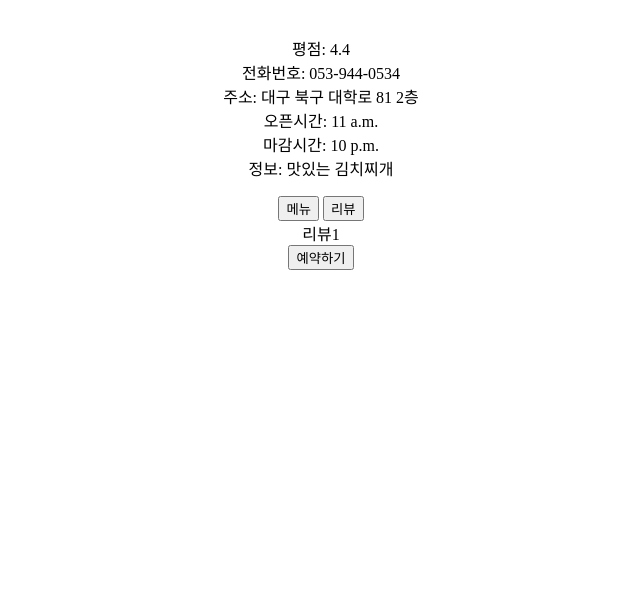
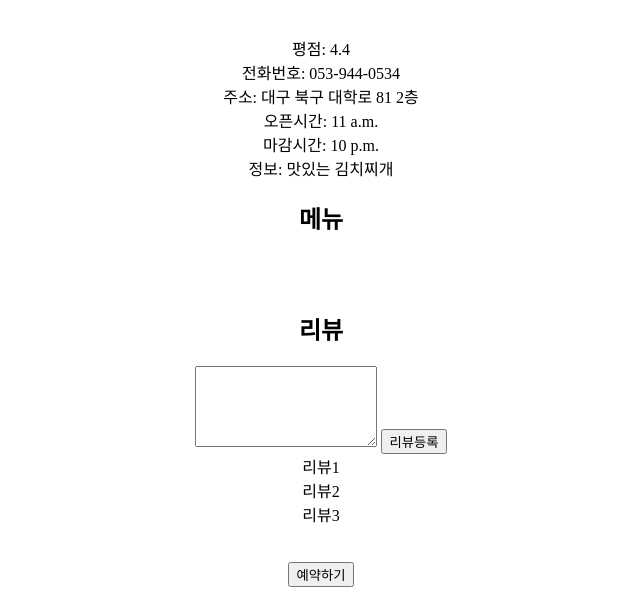
Before and after one commit to donghyeon5459/KNU_GLSO219001, a Django app: page /restaurant/4 in a window 1280 px wide. Shown: the part 339-934 px from the top of the page, without its empty margins (319-959 px from the left). Before the commit the page ends 609 px from the top, so only its background shows below. Run offline with Django 3.2, Linux system fonts and the light colour scheme; data comes from the database, SQL or seed files in the repository; data that the repository does not hold is empty.

Commit message:
pull하고 push하기

```diff
--- a/KNUEAT/app1/templates/restaurant.html
+++ b/KNUEAT/app1/templates/restaurant.html
@@ -51,20 +51,38 @@
         마감시간: {{shop.close_time}}<br>
         정보: {{shop.description}}<br></p>
     </div>
-
+<!--
     <div class='menu_n_review_button'>
         <a href="#"><input type="button" name="menu" value="메뉴"></a>
         <a href="#"><input type="button" name="menu" value="리뷰"></a>
     </div>
+-->
+    <h2>메뉴</h2>
     {% for m in menu %}
     <div class='menu'>
         {{m.name}}
     </div>
     {% endfor %}
-    <div class='review'>
-        리뷰1
+    <br><br>
+    <div id = "REVIEW">
+        <h2>리뷰</h2>
+        <textarea name="review_text" id="review_text" rows="5"></textarea>
+        <input type="button" name = "review_save" value="리뷰등록">
+
+        <div class='review_1'>
+            리뷰1
+        </div>
+
+        <div class='review_2'>
+            리뷰2
+        </div>
+
+        <div class='review_3'>
+            리뷰3
+        </div>
     </div>
 
+    <br><br>
     <div class='reservation'>
         <a href="{% url 'reservation' shop.id%}"><input type="button" name="reservation" value="예약하기"></a>
     </div>
```
